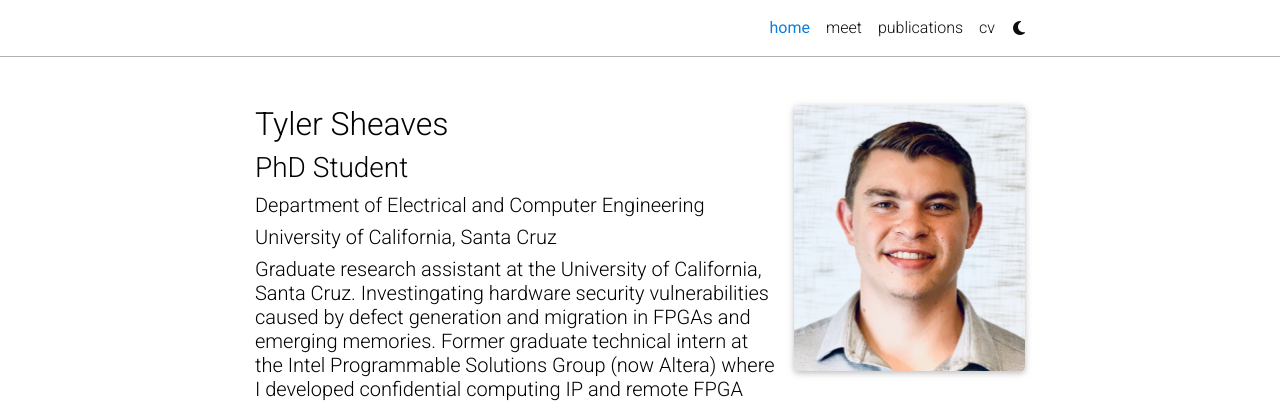
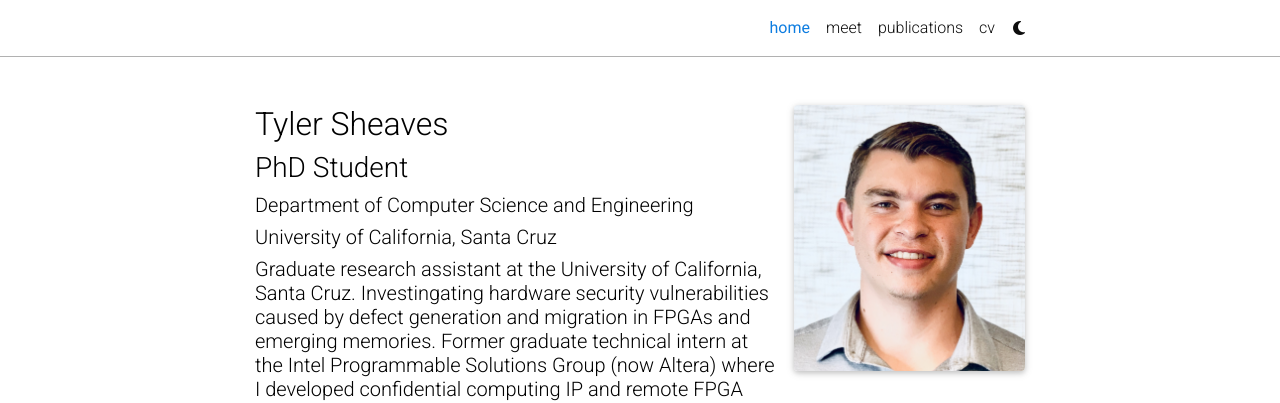
Before and after one commit to tsheaves/tsheaves.github.io, a Jekyll site: the page built from _pages/about.md, in a window 1280 px wide. Shown: the top 403 px of the page. Built offline with Jekyll 4.4.1, drawn with Linux system fonts in a browser that asks for light colours; full-size pictures stand in for the smaller copies a plugin makes; comment, search, counter and statistics services are not loaded; a style sheet for code colours, icons or effects is not loaded.

Commit message:
Update about.md

```diff
--- a/_pages/about.md
+++ b/_pages/about.md
@@ -18,7 +18,7 @@
 
 <h2>Tyler Sheaves<h2>
 <h3>PhD Student<h3>
-<h5>Department of Electrical and Computer Engineering<h5>
+<h5>Department of Computer Science and Engineering<h5>
 <h5>University of California, Santa Cruz<h5>
 
 <p>Graduate research assistant at the University of California, Santa Cruz. Investingating hardware security vulnerabilities caused by defect generation and migration in FPGAs and emerging memories. Former graduate technical intern at the Intel Programmable Solutions Group (now Altera) where I developed confidential computing IP and remote FPGA education tools.<p>
```
